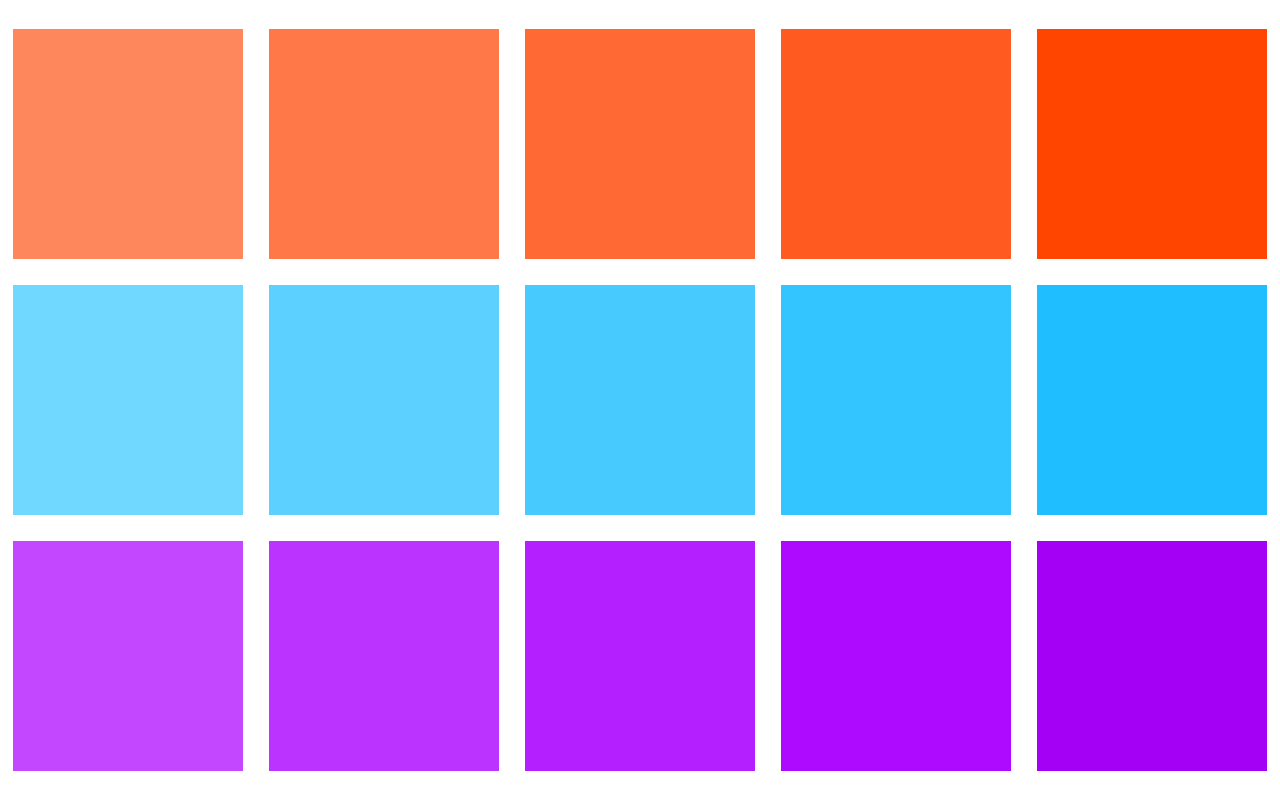
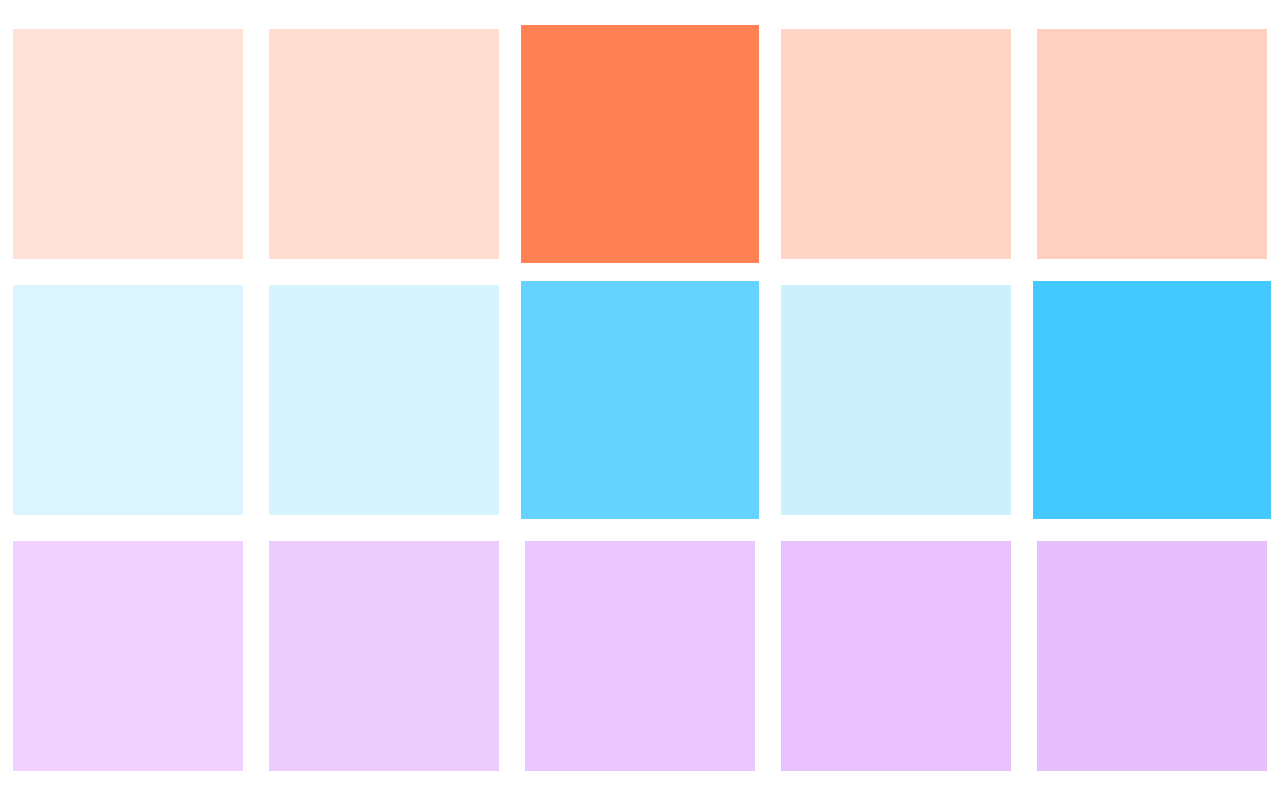
Before and after one commit to g1eb/samples, a React (Create React App) app: page / in a window 1280 px wide. Built offline with nearby package versions, Linux system fonts and the light colour scheme.

Commit message:
Added animation to the samples.

```diff
--- a/src/components/Sample.js
+++ b/src/components/Sample.js
@@ -10,21 +10,40 @@ class Sample extends React.Component {
 
     this.state = {
       hidden: true,
+      animate: false,
     }
+  }
 
+  componentDidMount() {
     window.setTimeout(() => {
       this.setState({hidden: false})
     }, Math.round(Math.random() * 1000))
+
+    this.animate()
+  }
+
+  animate() {
+    window.setTimeout(() => {
+      this.toggleAnimate()
+      this.animate()
+    }, Math.ceil(Math.random() * 25) * 1000)
+  }
+
+  toggleAnimate() {
+    this.setState({animate: true})
+    window.setTimeout(() => {
+      this.setState({animate: false})
+    }, 1000)
   }
 
   handleClick() {
-    console.log(`clicked on sample: ${this.props.name}`);
+    console.log(`clicked on sample: ${this.props.name}`)
   }
 
   render() {
     return (
       <div
-        className={ classNames('sample', {'hidden': this.state.hidden}) }
+        className={ classNames('sample', {'hidden': this.state.hidden, 'animate': this.state.animate}) }
         style={{background: this.props.color}}
         onClick={(event) => this.handleClick()}>
       </div>
--- a/src/styles/sample.scss
+++ b/src/styles/sample.scss
@@ -4,7 +4,7 @@
   margin: 1vw;
   justify-content: center;
   align-items: center;
-  opacity: 1;
+  opacity: 0.25;
   background: transparent;
   transition: all 1s ease-out;
   will-change: transform, opacity;
@@ -15,6 +15,7 @@
   }
 
   &:hover {
+    opacity: 1;
     cursor: pointer;
     transform: scale(1.1);
   }
@@ -25,6 +26,7 @@
   }
 
   &.animate {
+    opacity: 1;
     animation-name: pulsate;
     animation-duration: 1s;
     animation-iteration-count: 1;
```
